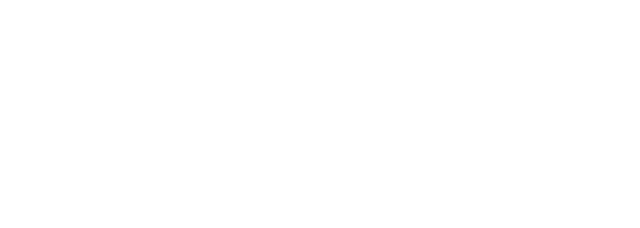
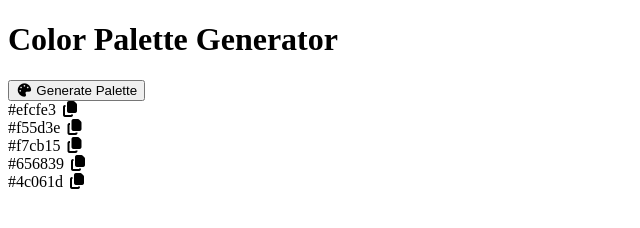
Before and after one commit to Pietra-Costa/color-palette-generator, a plain HTML site: page index.html in a window 1280 px wide. Shown: the whole page, without its empty margins (0-640 px from the left). Drawn offline with Linux system fonts and the light colour scheme.

Commit message:
color palette container

```diff
--- a/index.html
+++ b/index.html
@@ -4,9 +4,71 @@
     <meta charset="UTF-8">
     <meta name="viewport" content="width=device-width, initial-scale=1.0">
     <title>Color Palette Generator | Pietra.dev</title>
+    <link rel="stylesheet" href="https://cdnjs.cloudflare.com/ajax/libs/font-awesome/7.0.0/css/all.min.css" integrity="sha512-DxV+EoADOkOygM4IR9yXP8Sb2qwgidEmeqAEmDKIOfPRQZOWbXCzLC6vjbZyy0vPisbH2SyW27+ddLVCN+OMzQ==" crossorigin="anonymous" referrerpolicy="no-referrer" />
     <link rel="stylesheet" href="style.css">
 </head>
 <body>
+    <div class="container">
+        <h1>Color Palette Generator</h1>
 
+        <button id="generate-palette">
+            <i class="fa-solid fa-palette"></i>
+        Generate Palette
+        </button>
+
+        <div class="colors-container">
+            <div class="color-box">
+                <div class="color" style="background-color: #efcfe3;">
+                </div>
+
+                <div class="color-info">
+                    <span class="color-name">#efcfe3</span>
+                    <i class="fa-solid fa-copy copiar" title="Copy color code"></i>
+                </div>
+            </div>
+
+            <div class="color-box">
+                <div class="color" style="background-color: #f55d3e;">
+                </div>
+
+                <div class="color-info">
+                    <span class="color-name">#f55d3e</span>
+                    <i class="fa-solid fa-copy copiar" title="Copy color code"></i>
+                </div>
+            </div>
+
+            <div class="color-box">
+                <div class="color" style="background-color: #f7cb15;">
+                </div>
+
+                <div class="color-info">
+                    <span class="color-name">#f7cb15</span>
+                    <i class="fa-solid fa-copy copiar" title="Copy color code"></i>
+                </div>
+            </div>
+
+            <div class="color-box">
+                <div class="color" style="background-color: #656839;">
+                </div>
+
+                <div class="color-info">
+                    <span class="color-name">#656839</span>
+                    <i class="fa-solid fa-copy copiar" title="Copy color code"></i>
+                </div>
+            </div>
+
+            <div class="color-box">
+                <div class="color" style="background-color: #4c061d;">
+                </div>
+
+                <div class="color-info">
+                    <span class="color-name">#4c061d</span>
+                    <i class="fa-solid fa-copy copiar" title="Copy color code"></i>
+                </div>
+            </div>
+        </div>
+
+    </div>
+    <script src="script.js"></script>
 </body>
 </html>
```
